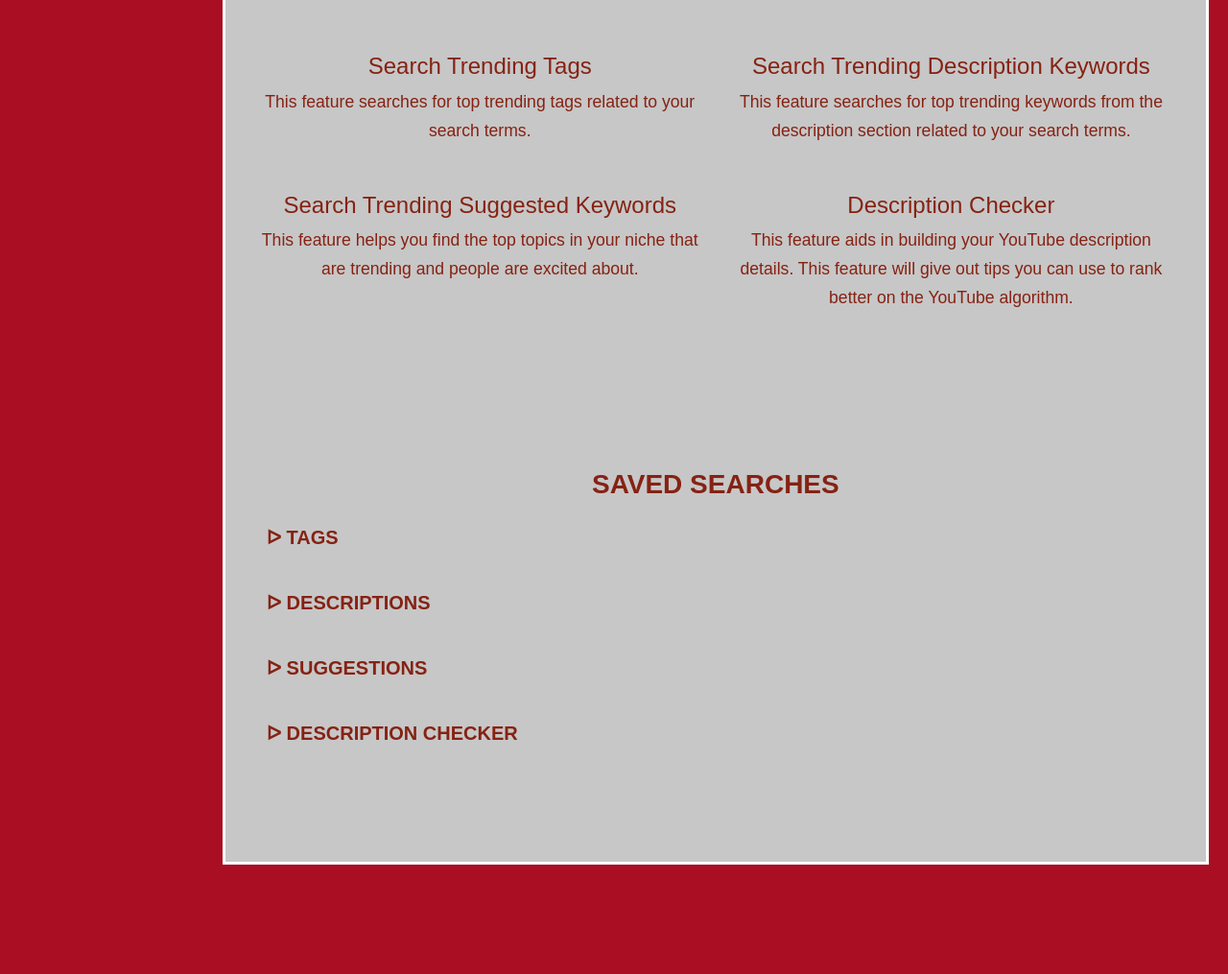
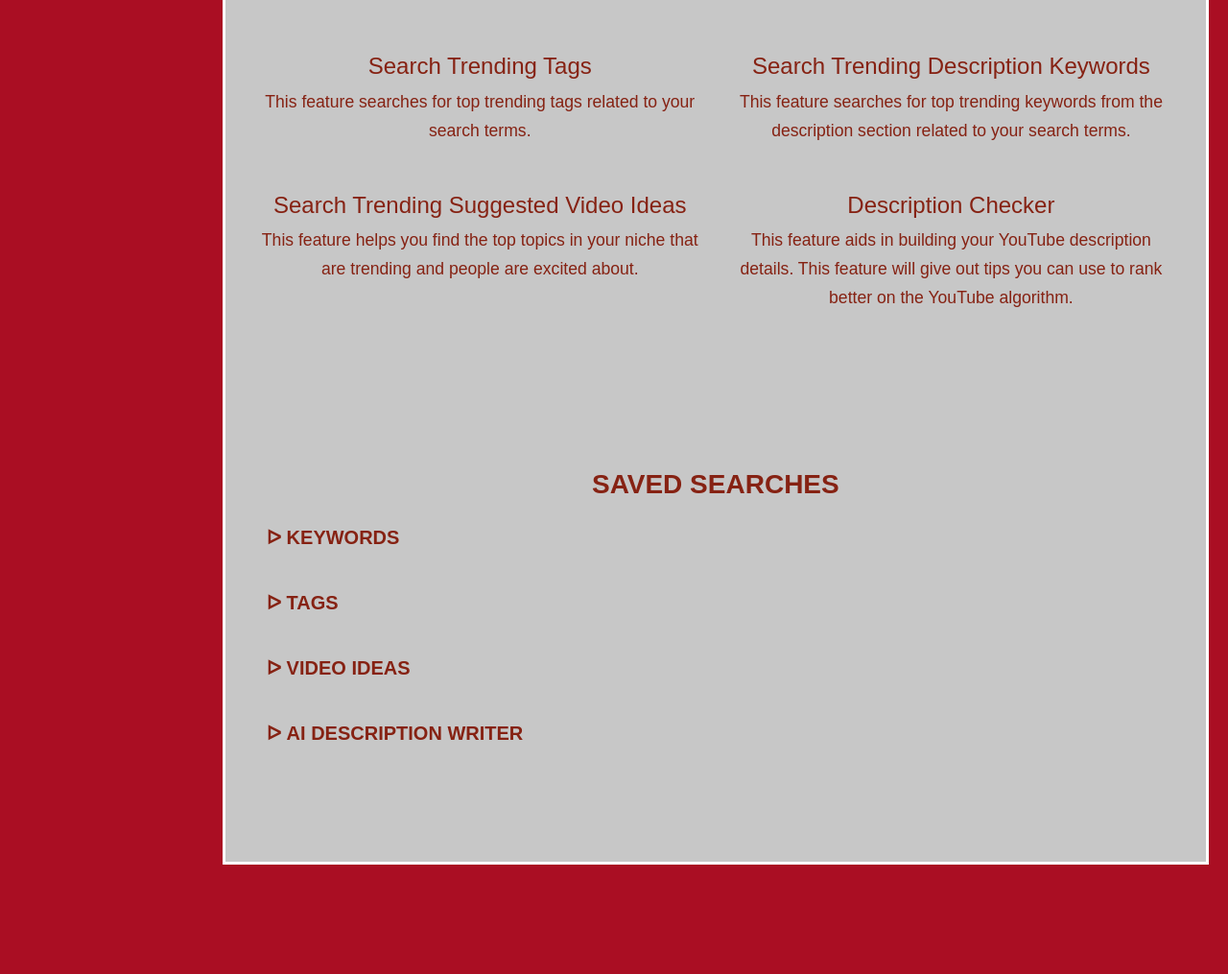
Before and after one commit to georgeyoumansjr/svboost.com, a Flask app: page /dashboard in a window 1280 px wide. Shown: the part 605-1620 px from the top of the page at 96% size. Run offline with Flask 2, Linux system fonts and the light colour scheme; the visitor is signed in with stand-in values (Sample User, id 1); data comes from the database, SQL or seed files in the repository; both versions use the stored data as it was after the commit; some libraries are stand-ins or nearby versions.

Commit message:
Added some style

```diff
--- a/app.py
+++ b/app.py
@@ -140,4 +140,4 @@ def internal_server_error(e):
     return render_template('500.html'), 502
 
 if __name__ == "__main__":
-    app.run( port=8000, debug=True )
+    app.run( port=8000 )
--- a/main/main.py
+++ b/main/main.py
@@ -143,6 +143,8 @@ def register_page():
 
 @blueprint.route("/login-page", methods=['GET'])
 def login_page():
+    if current_user.is_authenticated:
+        return redirect('/dashboard')
     return render_template(templates_path+"login_page.html")
     #arr = []
     #print(arr["index"])
--- a/main/templates/index.html
+++ b/main/templates/index.html
@@ -63,7 +63,7 @@
                     <div class="col col-6">
                       <div class="feature-inner">
                         <br><br>
-                        <h4 class="feature-title mt-24">Search Trending Suggested Keywords</h4>
+                        <h4 class="feature-title mt-24">Search Trending Suggested Video Ideas</h4>
                         <p class="text-sm mb-0">This feature helps you find the top topics in your niche that are trending and people are excited about.</p>
                         <br><br>
                         </div>
@@ -86,6 +86,21 @@
           <br><br>
           <br><br>
             <h3 style="text-align: center;"><b>SAVED SEARCHES</b></h3>
+            <h5 class="collapsible"><b>&nbsp;KEYWORDS</b></h5>
+                <div class="content">
+                    {% if key_re %}
+                        {% for key in key_re %}
+                            {% if key == 'Blocked' %}
+                                <p>- Blocked</p>
+                            {% endif %}
+
+                            <a href="{{ url_for('main.search_summary', term=key.term) }}">{{key.term}}</a>  <span style="float:right">{{key.search_date}}</span>
+                            <hr>
+                        {% endfor %}
+                    {% else %}
+                        <p>- There's no search yet</p>
+                    {% endif %}
+                </div>
             <h5 class="collapsible"><b>&nbsp;TAGS</b></h5>
                 <div class="content">
                     {% if tag_re %}
@@ -101,7 +116,7 @@
                         <p>- There's no search yet</p>
                     {% endif %}
                 </div>
-            <h5 class="collapsible"><b>&nbsp;DESCRIPTIONS</b></h5>
+            <h5 class="collapsible"><b>&nbsp;VIDEO IDEAS</b></h5>
             <div class="content">
                 {% if des_re %}
                     {% for des in des_re %}
@@ -116,22 +131,7 @@
                     <p>- There's no search yet</p>
                 {% endif %}
             </div>
-            <h5 class="collapsible"><b>&nbsp;SUGGESTIONS</b></h5>
-                <div class="content">
-                    {% if key_re %}
-                        {% for key in key_re %}
-                            {% if key == 'Blocked' %}
-                                <p>- Blocked</p>
-                            {% endif %}
-
-                            <a href="{{ url_for('main.search_summary', term=key.term) }}">{{key.term}}</a>  <span style="float:right">{{key.search_date}}</span>
-                            <hr>
-                        {% endfor %}
-                    {% else %}
-                        <p>- There's no search yet</p>
-                    {% endif %}
-                </div>
-            <h5 class="collapsible"><b>&nbsp;DESCRIPTION CHECKER</b></h5>
+            <h5 class="collapsible"><b>&nbsp;AI DESCRIPTION WRITER</b></h5>
                 <div class="content">
                     {% if buil_re %}
                         {% for buil in buil_re %}
--- a/payment/payment.py
+++ b/payment/payment.py
@@ -77,8 +77,8 @@ def checkout_session():
         user.stripe_session = checkout_session['id']
         cents = checkout_session['amount_total']
         user.token_amount += cents
-        print(user.email+' bought ' + cents + 'tokens!')
         db.session.commit()
+        print(user.email+' bought ' + str(cents) + 'tokens!')
 
     return redirect(url_for("main.index"))
 
--- /dev/null
+++ b/static/css/button.css
@@ -0,0 +1,16 @@
+#ai_page_button {
+
+    transition-duration: 100ms;
+    background-color:yellow;
+    margin-bottom:5px;
+    font-weight:bold;
+    border-radius:5px;
+    border: 1px solid black;
+    padding:5px;
+    box-shadow: none;
+}
+#ai_page_button:hover {
+    transition-duration: 100ms;
+    background-color: rgb(249, 249, 121);
+    box-shadow: 2px 2px 4px #888888;
+}
--- a/static/js/utility.js
+++ b/static/js/utility.js
@@ -254,7 +254,7 @@ function search_for_description_report(){
         $('#searchLoading').attr("hidden",true);
         var content = to_list_template_new(response)
 
-        $(".result").append( '<div>' + content + '<button class="btnbuild" onclick="go_to_ai_page()">Write a Description Using These Keywords With AI</button>' + '</div>');
+        $(".result").append( '<div>' + content + '<button id="ai_page_button" class="btnbuild" onclick="go_to_ai_page()">Click Here to Write a Description Using These Keywords with AI</button>' + '</div>');
         renderTag();
     })
 }
--- a/templates/base.html
+++ b/templates/base.html
@@ -11,6 +11,7 @@
     <!-- Bootstrap CSS CDN -->
     <link rel="stylesheet" href="{{ url_for('static', filename='bootstrap/css/bootstrap.css') }}">
     <!-- Our Custom CSS -->
+    <link rel="stylesheet" href="{{ url_for('static', filename='css/button.css') }}">
     <link rel="stylesheet" href="{{ url_for('static', filename='css/style.css') }}">
     <link rel="stylesheet" href="{{ url_for('static', filename='css/login.css') }}">
     <link rel="stylesheet" href="{{ url_for('static', filename='css/shepherd.css') }}">
--- a/templates/landing_page.html
+++ b/templates/landing_page.html
@@ -60,12 +60,12 @@
         <div class="container">
 	        <div class="features-inner section-inner has-bottom-divider">
             <div class="">
-              <p class="section-paragraph mb-0 text-center">The SmartVidBoost is an ABSOLUTELY FREE  keyword optimization tool for your YouTube videos which will help you increase the quantity and quality of traffic to your online content so it will be shown as a top result for searches of a certain keyword. See all the features below you can get with the SmartVidBoost.</p>
+              <p class="section-paragraph mb-0 text-center">The SmartVidBoost is an keyword optimization tool for your YouTube videos which will help you increase the quantity and quality of traffic to your online content so it will be shown as a top result for searches of a certain keyword. See all the features below you can get with the SmartVidBoost.</p>
             </div>
             <div class="features-wrap">
               <div class="feature text-center is-revealing">
                 <div class="feature-inner">
-                  <h4 class="feature-title mt-24">Search Trending Suggested Keywords</h4>
+                  <h4 class="feature-title mt-24">Search Trending Suggested Video Ideas</h4>
                   <p class="text-sm mb-0">This feature helps you find the top topics in your niche that are trending and people are excited about.</p>
                 </div>
               </div>
@@ -83,8 +83,8 @@
               </div>
               <div class="feature text-center is-revealing">
                 <div class="feature-inner">
-                  <h4 class="feature-title mt-24">Description Checker</h4>
-                  <p class="text-sm mb-0">This feature aids in building your YouTube description details. This feature will give out tips you can use to rank better on the YouTube algorithm.</p>
+                  <h4 class="feature-title mt-24">AI Description Writer</h4>
+                  <p class="text-sm mb-0">This feature will simplify the process of writing your YouTube descriptions using AI.</p>
                 </div>
               </div>
             </div>
@@ -138,16 +138,16 @@
                     <div class="pricing-table-features-title text-xs pt-24 pb-24">You will get FULL ACCESS on</div>
                     <ul class="pricing-table-features list-reset text-xs">
                       <li>
+                        <span>Keyword Suggestion Search</span>
+                      </li>
+                      <li>
                         <span>Tag Search</span>
                       </li>
                       <li>
                         <span>Description Search</span>
                       </li>
                       <li>
-                        <span>Keyword Suggestion Search</span>
-                      </li>
-                      <li>
-                        <span>Description Checker</span>
+                        <span>AI Description Writer</span>
                       </li>
                       <li>
                         <span>All saved searches and descriptions</span>
--- a/templates/search_page_base.html
+++ b/templates/search_page_base.html
@@ -9,8 +9,8 @@
                     <h5>Search Top / Most Competitive:</h5>
                     <a class="btn btn-light" href="{{ url_for('main.search_by_keyword_in_description') }}">KEYWORDS</a>
                     <a class="btn btn-light" href="{{ url_for('main.search_by_keyword_in_tag') }}">TAGS</a>
-                    <a class="btn btn-light" href="{{ url_for('main.search_by_keyword') }}">SUGGESTIONS</a>
-                    <h5 class="mt-5">Try our AI Description Builder:</h5>
+                    <a class="btn btn-light" href="{{ url_for('main.search_by_keyword') }}">VIDEO IDEAS</a>
+                    <h5 class="mt-5">Try our AI Description Writer:</h5>
                     <a class="btn btn-light" href="{{ url_for('main.description_builder') }}">AI DESCRIPTIONS</a>
                 </nav>
             </div>
@@ -42,6 +42,13 @@
                     <div class="col col-6">
                       <div class="feature-inner">
                         <br><br>
+                        <h4 class="feature-title mt-24">Search Trending Description Keywords</h4>
+                        <p class="text-sm mb-0">This feature searches for top trending keywords from the description section related to your search terms.</p>
+                      </div>
+                    </div>
+                    <div class="col col-6">
+                      <div class="feature-inner">
+                        <br><br>
                         <h4 class="feature-title mt-24">Search Trending Tags</h4>
                         <p class="text-sm mb-0">This feature searches for top trending tags related to your search terms.</p>
                       </div>
@@ -49,14 +56,7 @@
                     <div class="col col-6">
                       <div class="feature-inner">
                         <br><br>
-                        <h4 class="feature-title mt-24">Search Trending Description Keywords</h4>
-                        <p class="text-sm mb-0">This feature searches for top trending keywords from the description section related to your search terms.</p>
-                      </div>
-                    </div>
-                    <div class="col col-6">
-                      <div class="feature-inner">
-                        <br><br>
-                        <h4 class="feature-title mt-24">Search Trending Suggested Keywords</h4>
+                        <h4 class="feature-title mt-24">Search Trending Suggested Video Ideas</h4>
                         <p class="text-sm mb-0">This feature helps you find the top topics in your niche that are trending and people are excited about.</p>
                         <br><br>
                         </div>
@@ -65,8 +65,8 @@
                     <div class="col col-6">
                       <div class="feature-inner">
                         <br><br>
-                        <h4 class="feature-title mt-24">Description Checker</h4>
-                        <p class="text-sm mb-0">This feature aids in building your YouTube description details. This feature will give out tips you can use to rank better on the YouTube algorithm.</p>
+                        <h4 class="feature-title mt-24">AI Description Writer</h4>
+                        <p class="text-sm mb-0">This feature will simplify the process of writing your YouTube descriptions using AI.</p>
                       </div>
                     </div>
                     <br><br>
```
Also changed, not shown: .db.
